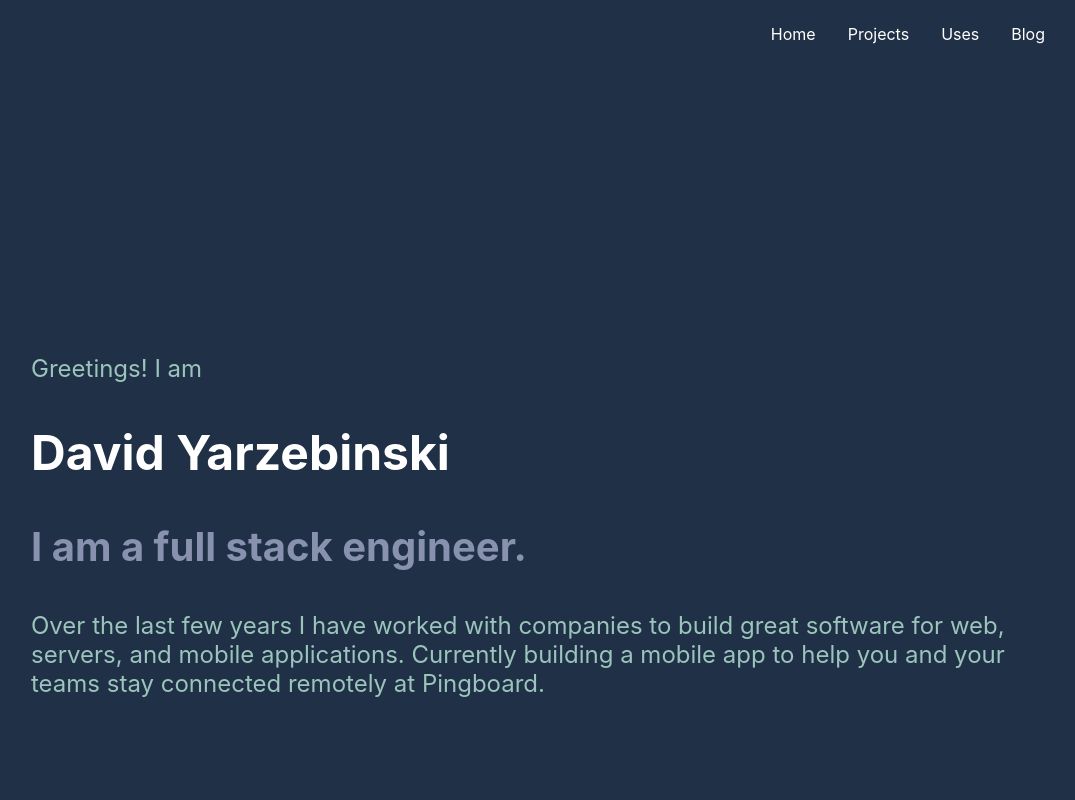
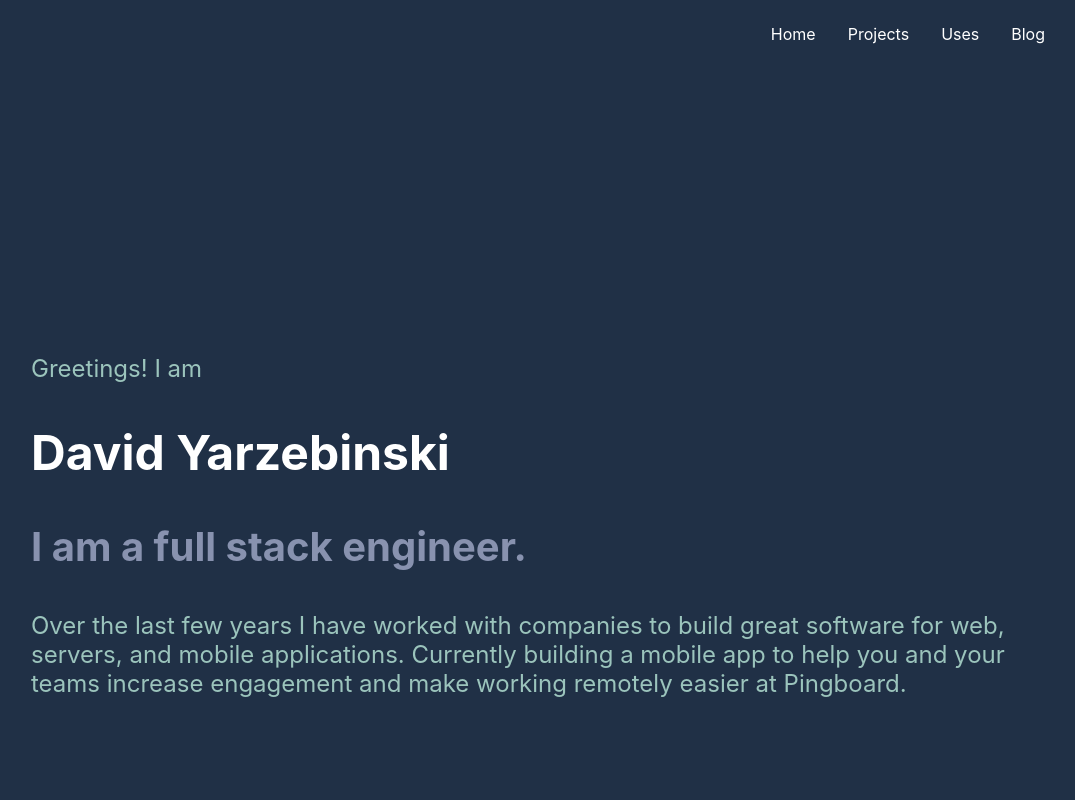
Before and after one commit to Coffeegerm/coffeegerm-personal-website, a Next.js app: page / in a window 1280 px wide. Shown: the top 800 px of the page, without its empty margins (123-1198 px from the left). Built offline with nearby package versions, Linux system fonts and the light colour scheme; no server answers.

Commit message:
verbiage update and mailto added

```diff
--- a/src/components/Landing/index.tsx
+++ b/src/components/Landing/index.tsx
@@ -72,7 +72,7 @@ function Hero() {
       <p>
         Over the last few years I have worked with companies to build great
         software for web, servers, and mobile applications. Currently building a
-        mobile app to help you and your teams stay connected remotely at
+        mobile app to help you and your teams increase engagement and make working remotely easier at
         Pingboard.
       </p>
     </HeroContainer>
@@ -192,9 +192,9 @@ function ContactSection() {
       <h1 style={{ fontSize: "3rem" }}>Reach out</h1>
       <p style={{ maxWidth: "480px" }}>
         While not currently looking for a new role I am always open to talk
-        about coffee, code, a good game, or a new book.
+        about coffee, code, a good game, music, or a new book.
       </p>
-      <Button>Connect</Button>
+      <Button><a href="mailto:dyarzebinski97@gmail.com">Connect</a></Button>
     </ContactSectionContainer>
   );
 }
```
